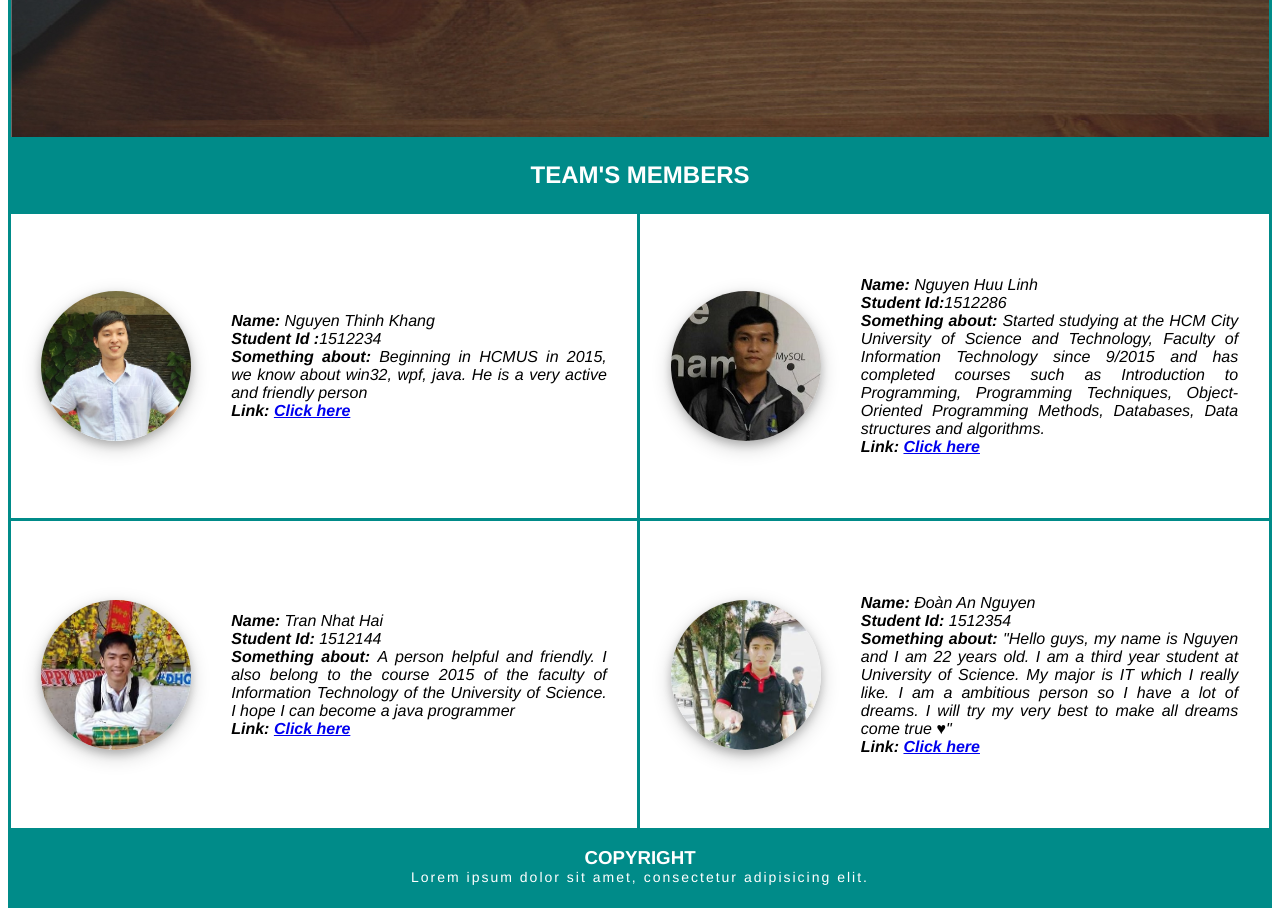
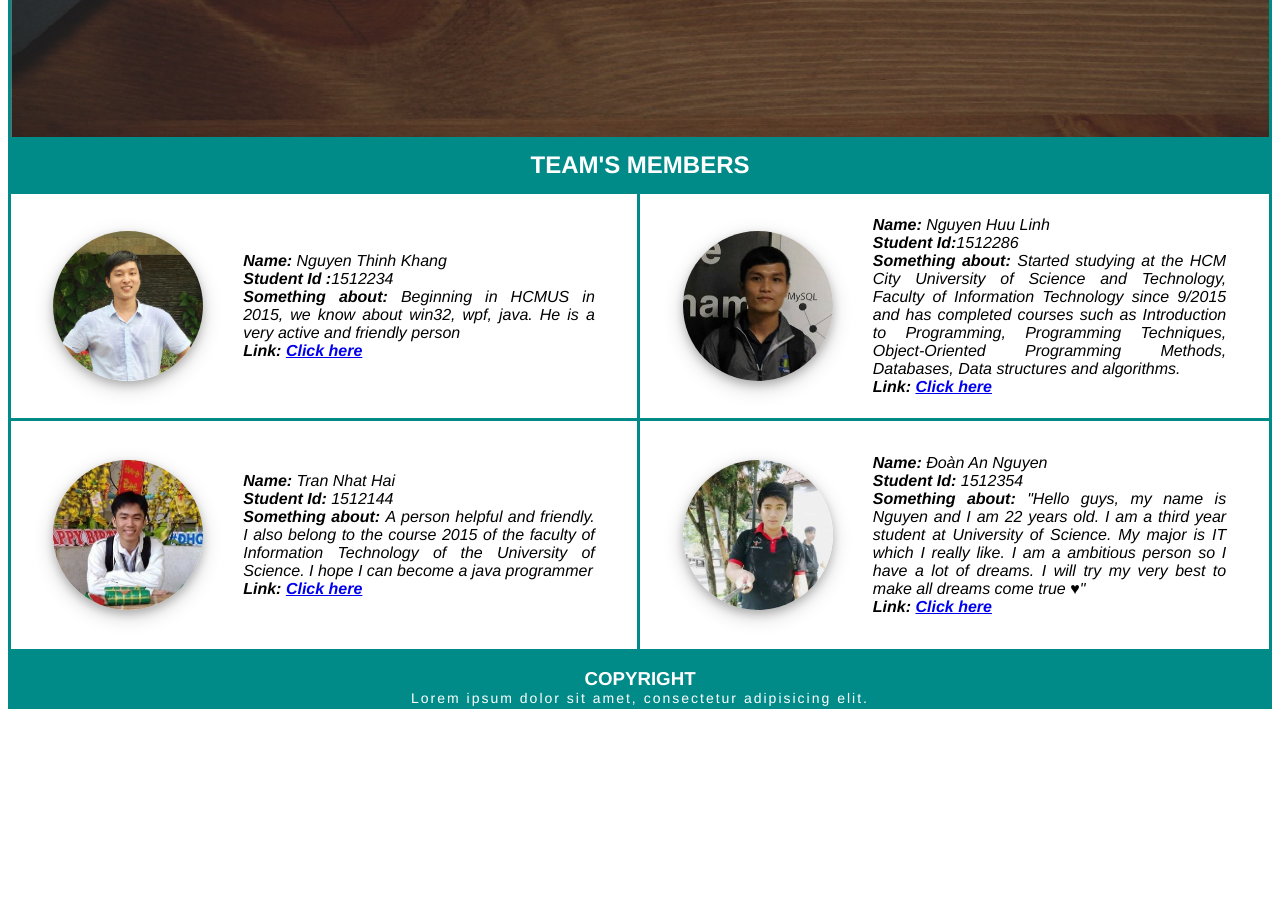
Before and after one commit to NguyenHuuLinh/Web-CT4, a plain HTML site: page index.html in a window 1280 px wide. Shown: the part 642-1558 px from the top of the page. After the commit the page ends 1359 px from the top, so only its background shows below. Drawn offline with Linux system fonts and the light colour scheme.

Commit message:
Fix somethings

```diff
--- a/style.css
+++ b/style.css
@@ -54,7 +54,6 @@ body{
 	}
 .contain{
 	display: grid;
-	height: 768px;
 	grid-template-rows: 10% 80% 10%;
 	text-align: center;
 }
@@ -66,6 +65,7 @@ body{
 		display: flex;
 		align-items: center;
 		justify-content: center;
+		padding: 20px 0;
 	}
 	.contain .member{
 		grid-area: 2 / 1 / span 1/ span 2;
@@ -76,6 +76,7 @@ body{
 			display: flex;
 			justify-content: center;
 			align-items: center;
+			padding:0 20px;
 		}
 		.mem-1{
 		grid-area: 1/1/span 1/span 1;
@@ -112,6 +113,7 @@ body{
 		box-shadow: 0 4px 8px 0 rgba(0, 0, 0, 0.2), 0 6px 20px 0 rgba(0, 0, 0, 0.19);
 	}
 	.footer{
+		pdding: 20px 0;
 		grid-area: 3 / 1 / span 1/ span 2;
 		background-color: #008B89;
 	}
```
